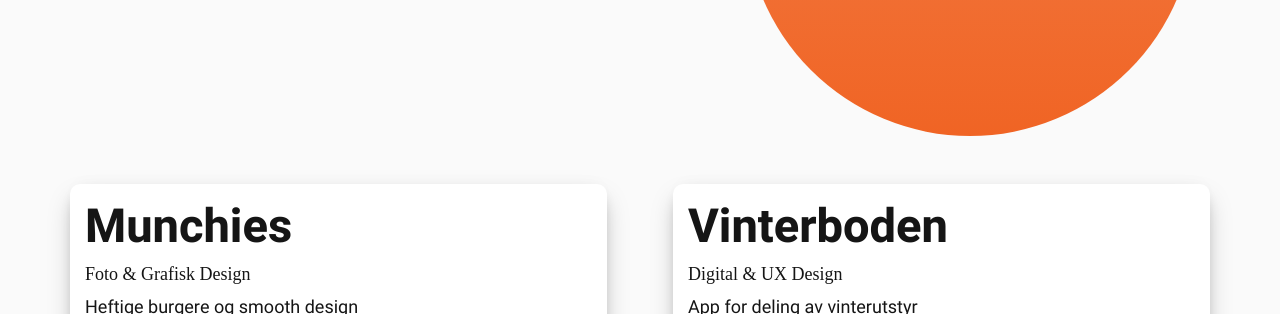
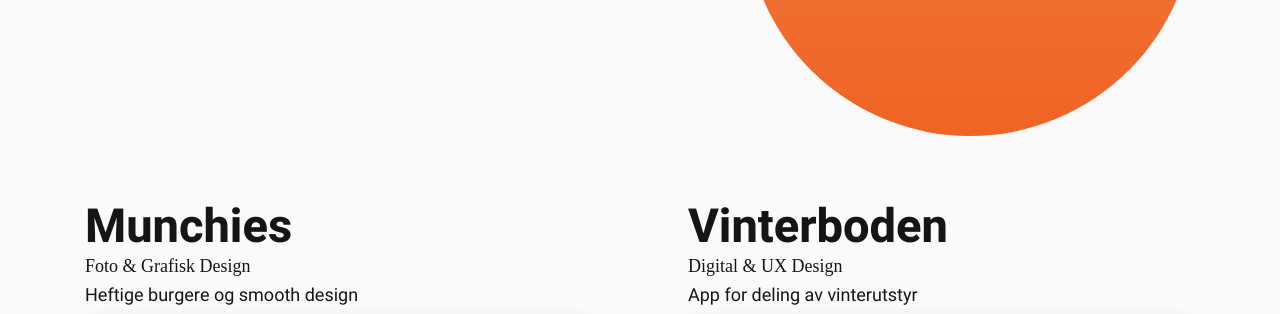
Before and after one commit to TheFlyingWhale/Portfolio, a PHP site: page / in a window 1280 px wide. Shown: the part 1032-1346 px from the top of the page. Run offline with PHP 8.4, Linux system fonts and the light colour scheme; some web fonts are replaced.

Commit message:
removed the bg on portfolio elements and the devtools

```diff
--- a/components/devTools.php
+++ b/components/devTools.php
@@ -1,8 +1,8 @@
-<div class="container my-5 dropShadow roundCorners color-mg">
+<div class="container my-5 roundCorners">
 
   <div class="row pt-4">
-    <div class="col-12 text-center mb-3">
-      <p class="usedToolsText color-fg">Nettsiden har jeg utviklet selv med hjelp av disse verktøyene</p>
+    <div class="col-12 text-center mb-4">
+      <h2 class="usedToolsText color-fg">Nettsiden har jeg utviklet selv med hjelp av disse verktøyene</h2>
     </div>
   </div>
 
--- a/components/portfolio.php
+++ b/components/portfolio.php
@@ -1,151 +1,151 @@
 <div id="portfolio" class="container outerContainer  spacer150T">
   <div class="row text-nowrap">
 
-    <div class="col-12 col-lg-6 pr-3 pr-lg-5 my-5 ">
-      <div class="row row-cols-1 py-lg-3 py-md-4 px-lg-0 px-md-2 dropShadow roundCorners color-mg">
+    <div class="col-12 col-lg-6 pr-3 pr-lg-5 my-5">
+      <div class="row row-cols-1 py-lg-3 py-md-4 px-lg-0 px-md-2 roundCorners">
         <div class="col">
           <div class="row row-cols-2">
             <div class="col">
-              <h2 class="color-fg">Munchies</h2>
+              <h2 class="color-fg mb-0">Munchies</h2>
             </div>
           </div>
-          <h3 class="color-fg">Foto & Grafisk Design</h3>
-          <p class="color-fg">Heftige burgere og smooth design</p>
+          <h3 class="color-fg mb-1">Foto & Grafisk Design</h3>
+          <p class="color-fg mb-2">Heftige burgere og smooth design</p>
         </div>
         <div class="col">
           <a href="munchiesCase.php">
-            <img src="content/munchies/munchiesDisplay.svg" class="img-fluid w-100 portImage roundCorners" alt="">
+            <img src="content/munchies/munchiesDisplay.svg" class="img-fluid w-100 portImage roundCorners dropShadow" alt="">
           </a>
         </div>
       </div>
     </div>
 
     <div class="col-12 col-lg-6 pl-3 pl-lg-5 my-5 ">
-      <div class="row row-cols-1 py-lg-3 py-md-4 px-lg-0 px-md-2 dropShadow roundCorners color-mg">
+      <div class="row row-cols-1 py-lg-3 py-md-4 px-lg-0 px-md-2 roundCorners">
         <div class="col">
           <div class="row row-cols-2">
             <div class="col">
-              <h2 class="color-fg">Vinterboden</h2>
+              <h2 class="color-fg mb-0">Vinterboden</h2>
             </div>
           </div>
-          <h3 class="color-fg">Digital & UX Design</h3>
-          <p class="color-fg">App for deling av vinterutstyr</p>
+          <h3 class="color-fg mb-1">Digital & UX Design</h3>
+          <p class="color-fg mb-2">App for deling av vinterutstyr</p>
         </div>
         <div class="col">
           <a href="vinterbodenCase.php">
-            <img src="content/Vinterboden/vinterBackground.svg" class="img-fluid w-100 portImage roundCorners" alt="">
+            <img src="content/Vinterboden/vinterBackground.svg" class="img-fluid w-100 portImage roundCorners dropShadow" alt="">
           </a>
         </div>
       </div>
     </div>
 
     <div class="col-12 col-lg-6 pr-3 pr-lg-5 my-5 ">
-      <div class="row row-cols-1 py-lg-3 py-md-4 px-lg-0 px-md-2 dropShadow roundCorners color-mg">
+      <div class="row row-cols-1 py-lg-3 py-md-4 px-lg-0 px-md-2 roundCorners">
         <div class="col">
           <div class="row row-cols-2">
             <div class="col">
-              <h2 class="color-fg">Radio Nord-Norge</h2>
+              <h2 class="color-fg mb-0">Radio Nord-Norge</h2>
             </div>
           </div>
-          <h3 class="color-fg">Logo & Grafisk Design</h3>
-          <p class="color-fg">Design for Nord-Norsk radio kanal</p>
+          <h3 class="color-fg mb-1">Logo & Grafisk Design</h3>
+          <p class="color-fg mb-2">Design for Nord-Norsk radio kanal</p>
         </div>
         <div class="col">
           <a href="rnnCase.php">
-            <img src="content/rnn/RNNAppIcons.svg" class="img-fluid w-100 portImage roundCorners" alt="">
+            <img src="content/rnn/RNNAppIcons.svg" class="img-fluid w-100 portImage roundCorners dropShadow" alt="">
           </a>
         </div>
       </div>
     </div>
 
     <div class="col-12 col-lg-6 pl-3 pl-lg-5 my-5 ">
-      <div class="row row-cols-1 py-lg-3 py-md-4 px-lg-0 px-md-2 dropShadow roundCorners color-mg">
+      <div class="row row-cols-1 py-lg-3 py-md-4 px-lg-0 px-md-2 roundCorners">
         <div class="col">
           <div class="row row-cols-2">
             <div class="col">
-              <h2 class="color-fg">Vacation Mode</h2>
+              <h2 class="color-fg mb-0">Vacation Mode</h2>
             </div>
           </div>
-          <h3 class="color-fg">Illustrasjon & Grafisk Design</h3>
-          <p class="color-fg">Album cover</p>
+          <h3 class="color-fg mb-1">Illustrasjon & Grafisk Design</h3>
+          <p class="color-fg mb-2">Album cover</p>
         </div>
         <div class="col">
           <a href="vacationmodeCase.php">
-            <img src="content/vacationMode/vacationDisplay.svg" class="img-fluid w-100 portImage roundCorners" alt="">
+            <img src="content/vacationMode/vacationDisplay.svg" class="img-fluid w-100 portImage roundCorners dropShadow" alt="">
           </a>
         </div>
       </div>
     </div>
 
     <div class="col-12 col-lg-6 pr-3 pr-lg-5 my-5 ">
-      <div class="row row-cols-1 py-lg-3 py-md-4 px-lg-0 px-md-2 dropShadow roundCorners color-mg">
+      <div class="row row-cols-1 py-lg-3 py-md-4 px-lg-0 px-md-2 roundCorners">
         <div class="col">
           <div class="row row-cols-2">
             <div class="col">
-              <h2 class="color-fg">Skate Map</h2>
+              <h2 class="color-fg mb-0">Skate Map</h2>
             </div>
           </div>
-          <h3 class="color-fg">Illustrasjon, Grafisk & UX-Design</h3>
-          <p class="color-fg">App for skatere på farta</p>
+          <h3 class="color-fg mb-1">Illustrasjon, Grafisk & UX-Design</h3>
+          <p class="color-fg mb-2">App for skatere på farta</p>
         </div>
         <div class="col">
           <a href="sktmapCase.php">
-            <img src="content/SktMap/sktMapDisplay.svg" class="img-fluid w-100 portImage roundCorners" alt="">
+            <img src="content/SktMap/sktMapDisplay.svg" class="img-fluid w-100 portImage roundCorners dropShadow" alt="">
           </a>
         </div>
       </div>
     </div>
 
     <div class="col-12 col-lg-6 pl-3 pl-lg-5 my-5 ">
-      <div class="row row-cols-1 py-lg-3 py-md-4 px-lg-0 px-md-2 dropShadow roundCorners color-mg">
+      <div class="row row-cols-1 py-lg-3 py-md-4 px-lg-0 px-md-2 roundCorners">
         <div class="col">
           <div class="row row-cols-2">
             <div class="col">
-              <h2 class="color-fg">Gnosis</h2>
+              <h2 class="color-fg mb-0">Gnosis</h2>
             </div>
           </div>
-          <h3 class="color-fg">Redaksjonell & Web-Design</h3>
-          <p class="color-fg">Livsstilsmagasin for spirituelle sjeler</p>
+          <h3 class="color-fg mb-1">Redaksjonell & Web-Design</h3>
+          <p class="color-fg mb-2">Livsstilsmagasin for spirituelle sjeler</p>
         </div>
         <div class="col">
           <a href="gnosisCase.php">
-            <img src="content/gnosis/gnosisDisplay.svg" class="img-fluid w-100 portImage roundCorners" alt="">
+            <img src="content/gnosis/gnosisDisplay.svg" class="img-fluid w-100 portImage roundCorners dropShadow" alt="">
           </a>
         </div>
       </div>
     </div>
     <div class="col-12 col-lg-6 pr-3 pr-lg-5 my-5 ">
-      <div class="row row-cols-1 py-lg-3 py-md-4 px-lg-0 px-md-2 dropShadow roundCorners color-mg">
+      <div class="row row-cols-1 py-lg-3 py-md-4 px-lg-0 px-md-2 roundCorners">
         <div class="col">
           <div class="row row-cols-2">
             <div class="col">
-              <h2 class="color-fg">Live ACT</h2>
+              <h2 class="color-fg mb-0">Live ACT</h2>
             </div>
           </div>
-          <h3 class="color-fg">Grafisk Design</h3>
-          <p class="color-fg">Plakater for musikkfestival</p>
+          <h3 class="color-fg mb-1">Grafisk Design</h3>
+          <p class="color-fg mb-2">Plakater for musikkfestival</p>
         </div>
         <div class="col">
           <a href="liveactCase.php">
-            <img src="content/liveact/liveactDisplay.svg" class="img-fluid w-100 portImage roundCorners" alt="">
+            <img src="content/liveact/liveactDisplay.svg" class="img-fluid w-100 portImage roundCorners dropShadow" alt="">
           </a>
         </div>
       </div>
     </div>
     <div class="col-12 col-lg-6 pl-3 pl-lg-5 my-5 ">
-      <div class="row row-cols-1 py-lg-3 py-md-4 px-lg-0 px-md-2 dropShadow roundCorners color-mg">
+      <div class="row row-cols-1 py-lg-3 py-md-4 px-lg-0 px-md-2 roundCorners">
         <div class="col">
           <div class="row row-cols-2">
             <div class="col">
-              <h2 class="color-fg">Bakgrunnsbilder</h2>
+              <h2 class="color-fg mb-0">Bakgrunnsbilder</h2>
             </div>
           </div>
-          <h3 class="color-fg">Når kreativiteten slippes løs</h3>
-          <p class="color-fg">Se om du finner noe du liker</p>
+          <h3 class="color-fg mb-1">Når kreativiteten slippes løs</h3>
+          <p class="color-fg mb-2">Se om du finner noe du liker</p>
         </div>
         <div class="col">
           <a href="wallpaperCase.php">
-            <img src="content/wallpapers/wallDisplay.jpg" class="img-fluid w-100 portImage roundCorners" alt="">
+            <img src="content/wallpapers/wallDisplay.jpg" class="img-fluid w-100 portImage roundCorners dropShadow" alt="">
           </a>
         </div>
       </div>
```
Also changed, not shown: content/liveact/liveactDisplay.svg.
